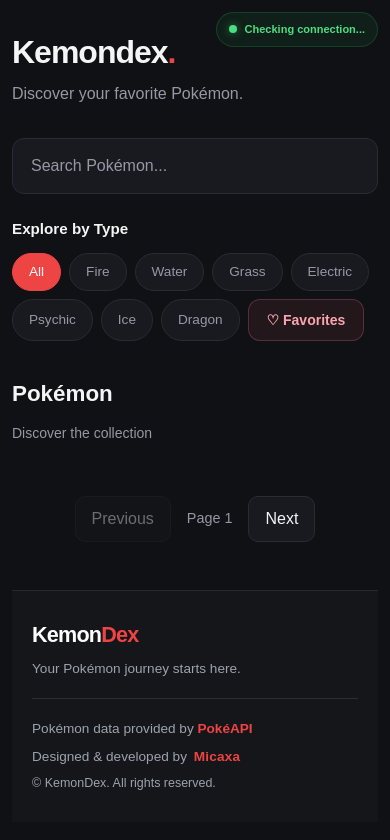
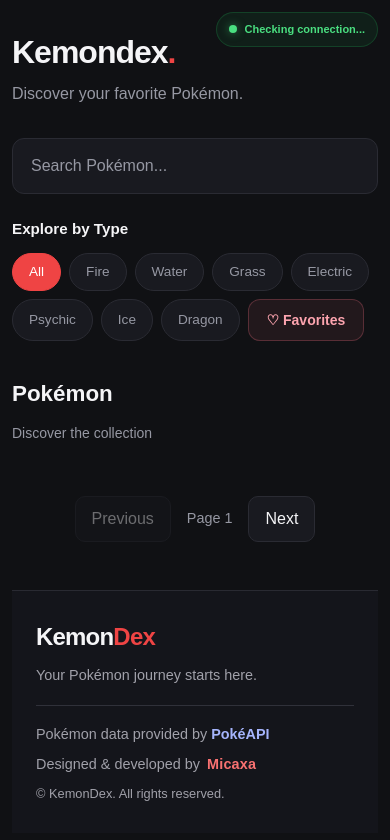
Before and after one commit to Micaxa/Kemondex, a plain HTML site: page index.html in a window 390 px wide. Drawn offline with nearby package versions, Linux system fonts and the light colour scheme.

Commit message:
Fix responsive footer styling

```diff
--- a/style.css
+++ b/style.css
@@ -1180,95 +1180,117 @@ body {
 }
 
 /* ==============================
-   APP FOOTER
+   KEMONDEX FOOTER
 ============================== */
 
 .app-footer {
-  margin-top: 70px;
-  padding: 30px 24px;
-  border-top: 1px solid var(--border-color, rgba(255, 255, 255, 0.08));
-  background: var(--footer-bg, rgba(255, 255, 255, 0.02));
+  width: 100%;
+  margin-top: 64px;
+  padding: 32px 24px;
+  box-sizing: border-box;
+  border-top: 1px solid #292a32;
+  background: #14151b;
 }
 
-.footer-content {
-  width: min(100%, 1200px);
+.app-footer .footer-content {
+  width: 100%;
+  max-width: 1200px;
   margin: 0 auto;
   display: flex;
+  flex-direction: row;
   align-items: center;
   justify-content: space-between;
-  gap: 28px;
+  gap: 24px;
 }
 
-.footer-brand h2 {
-  margin: 0 0 6px;
-  font-size: 1.35rem;
+.app-footer .footer-brand {
+  flex: 1;
+}
+
+.app-footer .footer-brand h2 {
+  margin: 0 0 8px;
+  color: #f5f5f7;
+  font-size: 1.5rem;
   font-weight: 800;
   letter-spacing: -0.8px;
-  color: var(--text-color, #ffffff);
 }
 
-.footer-brand h2 span {
-  color: var(--accent-color, #ef4444);
+.app-footer .footer-brand h2 span {
+  color: #ef4444;
 }
 
-.footer-brand p,
-.footer-info p {
+.app-footer .footer-brand p,
+.app-footer .footer-info p {
   margin: 0;
-  color: var(--muted-color, #9ca3af);
-  font-size: 0.85rem;
-  line-height: 1.7;
+  color: #a1a1aa;
+  font-size: 0.9rem;
+  line-height: 1.8;
 }
 
-.footer-divider {
+.app-footer .footer-divider {
   width: 1px;
-  height: 42px;
+  height: 60px;
   flex-shrink: 0;
-  background: var(--border-color, rgba(255, 255, 255, 0.1));
+  background: #30313a;
 }
 
-.footer-info {
+.app-footer .footer-info {
+  flex: 1;
   text-align: right;
 }
 
-.footer-info a {
-  color: var(--accent-color, #ef4444);
+.app-footer .footer-info a {
+  color: #a5b4fc;
+  font-weight: 600;
   text-decoration: none;
-  font-weight: 600;
-  transition: opacity 0.2s ease;
+  transition: color 0.2s ease;
 }
 
-.footer-info a:hover {
-  opacity: 0.75;
+.app-footer .footer-info a:hover {
+  color: #c7d2fe;
   text-decoration: underline;
 }
 
-.footer-copyright {
+.app-footer .footer-developer {
   margin-top: 4px !important;
-  font-size: 0.78rem !important;
 }
 
-/* ==============================
-   RESPONSIVE FOOTER
-============================== */
+.app-footer .developer-name {
+  color: #f87171;
+  font-weight: 700;
+}
+
+.app-footer .footer-copyright {
+  margin-top: 4px !important;
+  font-size: 0.8rem !important;
+}
+
+/* MOBILE LAYOUT */
 
 @media (max-width: 600px) {
   .app-footer {
     margin-top: 48px;
-    padding: 28px 20px;
+    padding: 28px 24px;
   }
 
-  .footer-content {
+  .app-footer .footer-content {
     flex-direction: column;
     align-items: flex-start;
-    gap: 18px;
+    gap: 16px;
   }
 
-  .footer-divider {
+  .app-footer .footer-brand {
+    flex: none;
+  }
+
+  .app-footer .footer-divider {
     width: 100%;
     height: 1px;
   }
 
-  .footer-info {
+  .app-footer .footer-info {
+    flex: none;
+    width: 100%;
     text-align: left;
   }
 }
```
